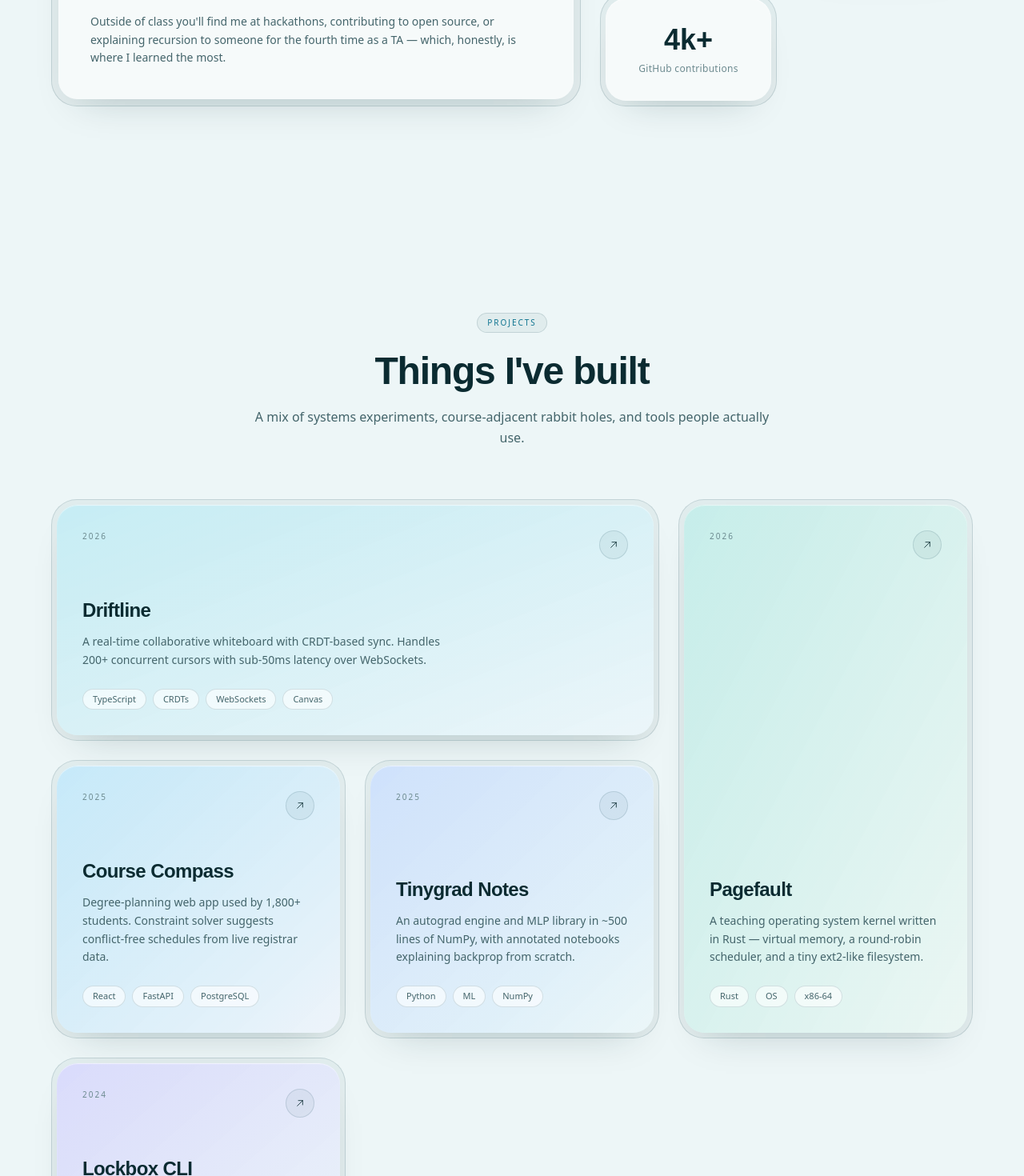
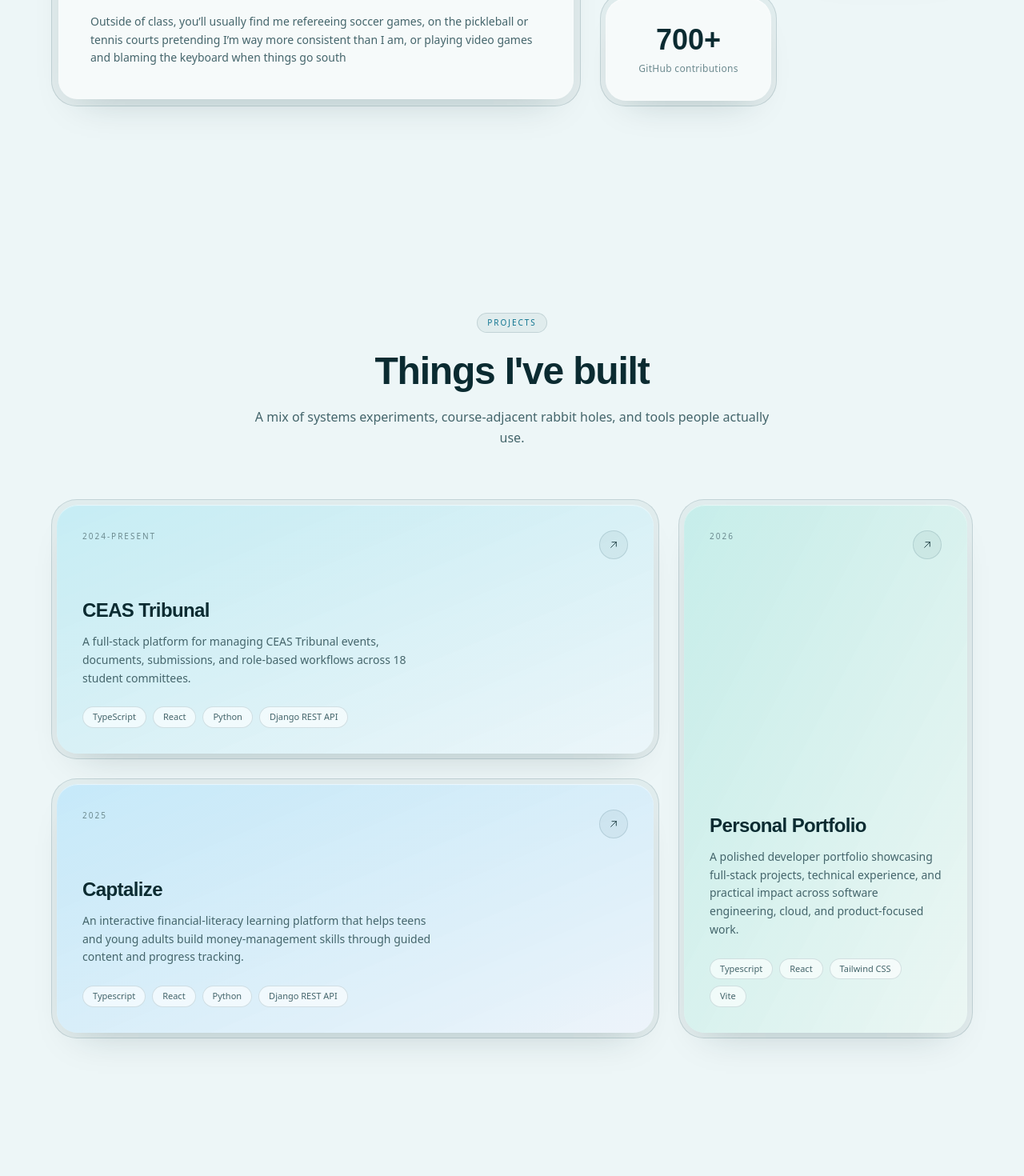
Before and after one commit to sathvikb21/PersonalPortfolio, a React (Vite) app: page / in a window 1280 px wide. Shown: the part 1330-2800 px from the top of the page at 80% size. Built offline with nearby package versions, Linux system fonts and the light colour scheme; a web font is replaced by a local one.

Commit message:
finished portfolio

```diff
--- a/src/components/About.tsx
+++ b/src/components/About.tsx
@@ -15,9 +15,9 @@ export function About() {
               <div className="card-core flex h-full flex-col justify-between rounded-[calc(2rem-0.5rem)] bg-card p-8 sm:p-10">
                 <p className="text-lg leading-relaxed text-fg">{profile.intro}</p>
                 <p className="mt-8 text-sm leading-relaxed text-fg-muted">
-                  Outside of class you'll find me at hackathons, contributing to open source, or
-                  explaining recursion to someone for the fourth time as a TA — which, honestly,
-                  is where I learned the most.
+                Outside of class, you’ll usually find me refereeing soccer games, on the pickleball or
+                tennis courts pretending I’m way more consistent than I am, or playing video games and
+                blaming the keyboard when things go south
                 </p>
               </div>
             </div>
--- a/src/data.ts
+++ b/src/data.ts
@@ -20,9 +20,9 @@ export const profile = {
 }
 
 export const stats = [
-  { value: '12+', label: 'Projects shipped' },
+  { value: '3+', label: 'Projects shipped' },
   { value: '3', label: 'Internships & research roles' },
-  { value: '4k+', label: 'GitHub contributions' },
+  { value: '700+', label: 'GitHub contributions' },
 ]
 
 export type Project = {
@@ -38,54 +38,34 @@ export type Project = {
 
 export const projects: Project[] = [
   {
-    title: 'Driftline',
+    title: 'CEAS Tribunal',
     description:
-      'A real-time collaborative whiteboard with CRDT-based sync. Handles 200+ concurrent cursors with sub-50ms latency over WebSockets.',
-    tags: ['TypeScript', 'CRDTs', 'WebSockets', 'Canvas'],
-    year: '2026',
-    href: 'https://github.com/sathvik/driftline',
+      'A full-stack platform for managing CEAS Tribunal events, documents, submissions, and role-based workflows across 18 student committees.',
+    tags: ['TypeScript', 'React', 'Python', 'Django REST API'],
+    year: '2024-Present',
+    href: 'https://github.com/CEAS-Tribunal/Phoenix',
     accent: 'from-cyan-500/20 to-sky-500/5',
     size: 'large',
   },
   {
-    title: 'Pagefault',
+    title: 'Personal Portfolio',
     description:
-      'A teaching operating system kernel written in Rust — virtual memory, a round-robin scheduler, and a tiny ext2-like filesystem.',
-    tags: ['Rust', 'OS', 'x86-64'],
+    'A polished developer portfolio showcasing full-stack projects, technical experience, and practical impact across software engineering, cloud, and product-focused work.',
+    tags: ['Typescript', 'React', 'Tailwind CSS', 'Vite'],
     year: '2026',
-    href: 'https://github.com/sathvik/pagefault',
+    href: 'https://github.com/sathvikb21/PersonalPortfolio',
     accent: 'from-teal-500/20 to-emerald-500/5',
     size: 'tall',
   },
   {
-    title: 'Course Compass',
+    title: 'Captalize',
     description:
-      'Degree-planning web app used by 1,800+ students. Constraint solver suggests conflict-free schedules from live registrar data.',
-    tags: ['React', 'FastAPI', 'PostgreSQL'],
+    'An interactive financial-literacy learning platform that helps teens and young adults build money-management skills through guided content and progress tracking.',
+    tags: ['Typescript', 'React', 'Python', 'Django REST API'],
     year: '2025',
-    href: 'https://github.com/sathvik/course-compass',
+    href: 'https://github.com/capitalizelearning/CapitalizeWebsite',
     accent: 'from-sky-500/20 to-blue-500/5',
-    size: 'standard',
-  },
-  {
-    title: 'Tinygrad Notes',
-    description:
-      'An autograd engine and MLP library in ~500 lines of NumPy, with annotated notebooks explaining backprop from scratch.',
-    tags: ['Python', 'ML', 'NumPy'],
-    year: '2025',
-    href: 'https://github.com/sathvik/tinygrad-notes',
-    accent: 'from-blue-500/20 to-cyan-500/5',
-    size: 'standard',
-  },
-  {
-    title: 'Lockbox CLI',
-    description:
-      'An end-to-end encrypted secrets manager for dev teams. Age-based encryption, git-friendly storage, zero server required.',
-    tags: ['Go', 'Cryptography', 'CLI'],
-    year: '2024',
-    href: 'https://github.com/sathvik/lockbox',
-    accent: 'from-indigo-500/20 to-sky-500/5',
-    size: 'standard',
+    size: 'large',
   },
 ]
 
```
